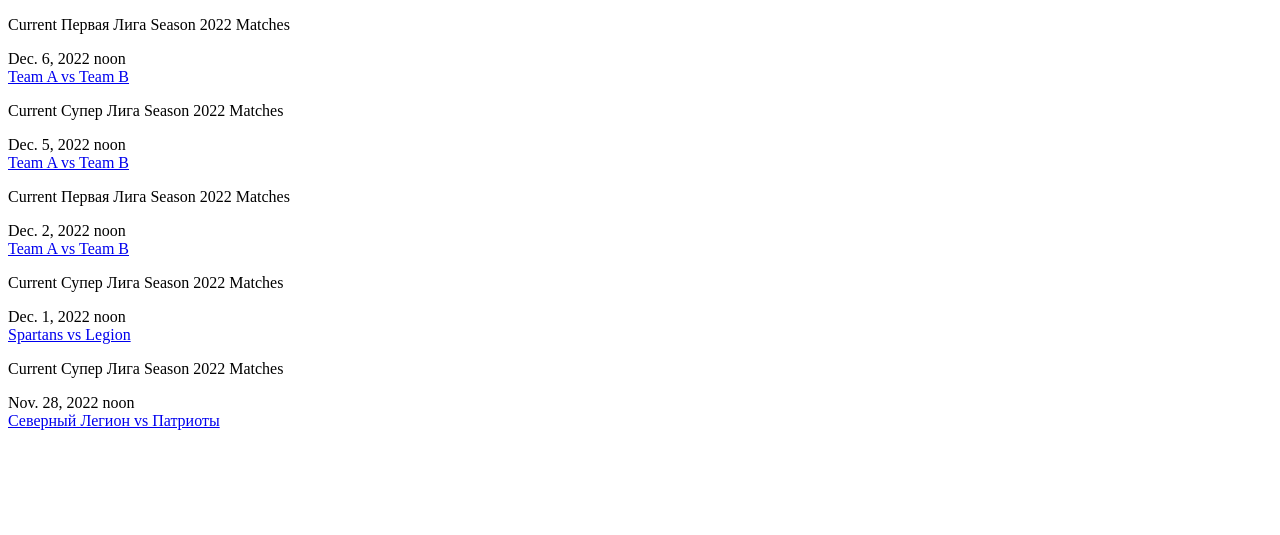
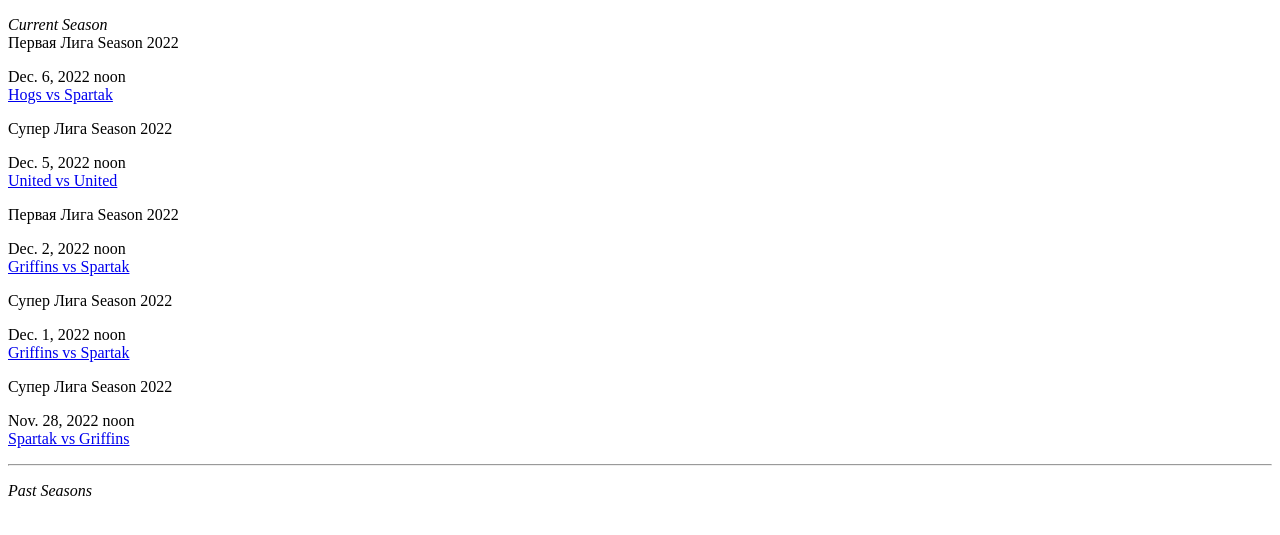
Before and after one commit to nevalions/django-football-stats, a Django app: page /matches/ in a window 1280 px wide. Shown: the top 535 px of the page. Run offline with Django 4.2, Linux system fonts and the light colour scheme; data comes from the database, SQL or seed files in the repository.

Commit message:
TIK010: added match team tournament connection

```diff
--- a/footballstats/matches/models.py
+++ b/footballstats/matches/models.py
@@ -1,6 +1,7 @@
 from django.db import models
 from django.urls import reverse
 
+from teams.models import Team
 from tournaments.models import Tournament
 
 
@@ -11,16 +12,19 @@ class Match(models.Model):
     time = models.TimeField(blank=False, default='12:00:00')
     place = models.CharField(max_length=200, default='City and Stadium')
     field_length = models.IntegerField(default=90)
-    team_a = models.CharField(max_length=200, default='Team A')
-    team_b = models.CharField(max_length=200, default='Team B')
+    team_a = models.ForeignKey(Team, on_delete=models.SET_NULL, null=True, related_name='team_a')
+    team_b = models.ForeignKey(Team, on_delete=models.SET_NULL, null=True, related_name='team_b')
+    score_a = models.IntegerField(default=0)
+    score_b = models.IntegerField(default=0)
 
     def __str__(self):
-        return f'{self.tournament.name} {self.tournament.season.year} {self.date.day}-{self.date.month} {self.team_a} vs. {self.team_b}'
+        return f'{self.tournament.name} {self.tournament.season.year} ' \
+               f'{self.date.day}-{self.date.month} {self.team_a.name} vs. {self.team_b.name}'
 
     class Meta:
         verbose_name = "Match"
         verbose_name_plural = "Matches"
-        ordering = ['-tournament', '-date']
+        ordering = ['-date']
 
     def get_absolute_url(self):
         return reverse('match_page', kwargs={
--- a/footballstats/matches/views.py
+++ b/footballstats/matches/views.py
@@ -9,18 +9,17 @@ from tournaments.models import Tournament
 # Matches list page
 class MatchList(View):
     def get(self, request):
-        current_season = _get_current_season_year()
-        all_seasons = _get_other_seasons_years
+        current_tournament = Tournament.objects.filter(season__in=_get_current_season_year())
+        other_seasons_tournaments = Tournament.objects.filter(season__in=_get_other_seasons_years())
 
-        current_tournament = Tournament.objects.filter(season__in=current_season)
-
-        current_season_matches = Match.objects.filter(tournament__in=current_tournament)
+        current_tournament_matches = Match.objects.filter(tournament__in=current_tournament)
+        other_tournaments_matches = Match.objects.filter(tournament__in=other_seasons_tournaments)
 
         return render(request, 'matches/matches_list.html',
-                      {"season_list": all_seasons,
-                       "current_season": current_season,
-                       "current_tournament": current_tournament,
-                       "current_season_matches": current_season_matches
+                      {
+                       'current_tournament': current_tournament,
+                       'current_tournament_matches': current_tournament_matches,
+                       'other_season_matches': other_tournaments_matches
                        })
 
 
--- a/footballstats/seasons/views.py
+++ b/footballstats/seasons/views.py
@@ -20,11 +20,11 @@ class MainPage(View):
 class SeasonList(View):
     def get(self, request):
         current_season = _get_current_season_year()
-        season_list = _get_other_seasons_years
+        other_seasons_list = _get_other_seasons_years
 
         return render(request, 'seasons/season_list.html',
-                      {"season_list": season_list,
-                       "current_season": current_season,
+                      {"current_season": current_season,
+                       "other_seasons_list": other_seasons_list,
                        })
 
 
--- a/footballstats/teams/models.py
+++ b/footballstats/teams/models.py
@@ -12,7 +12,7 @@ class Team(models.Model):
     description = models.TextField(max_length=200, blank=True)
 
     def __str__(self):
-        return f'{self.name}'
+        return f'{self.name} - {self.tournament.name} {self.tournament.season.year}'
 
     class Meta:
         verbose_name = "Team"
@@ -23,5 +23,6 @@ class Team(models.Model):
         return reverse('team_page', kwargs={
             'team_id': self.pk,
             'name': self.name,
-            'tournament': self.tournament
+            'tournament': self.tournament,
+            'tournament_id': self.tournament.pk
         })
--- a/footballstats/teams/urls.py
+++ b/footballstats/teams/urls.py
@@ -4,6 +4,6 @@ from teams.views import TeamList, TeamDetail
 
 urlpatterns = [
     path('', TeamList.as_view(), name='team_list'),  # teams list
-    path('<int:team_id>/<str:name>/<str:tournament>',
+    path('<int:team_id>/<str:name>/<str:tournament>/<int:tournament_id>',
          TeamDetail.as_view(), name='team_page')  # team page
 ]
--- a/footballstats/templates/matches/match_page.html
+++ b/footballstats/templates/matches/match_page.html
@@ -10,7 +10,8 @@
 <p>Match start date and time: {{ current_match.date }} {{ current_match.time }}
 </p>
 
-<p>{{ current_match.team_a }} vs. {{ current_match.team_b }}
+<p><a href={{ current_match.team_a.get_absolute_url }}>{{ current_match.team_a.name }}</a> vs.
+    <a href={{ current_match.team_b.get_absolute_url }}>{{ current_match.team_b.name }}</a>
 </p>
 
 </body>
--- a/footballstats/templates/matches/matches_list.html
+++ b/footballstats/templates/matches/matches_list.html
@@ -5,15 +5,22 @@
     <title>Matches</title>
 </head>
 <body>
-<p>
-{% for match in current_season_matches %} Current {{ match.tournament }} Matches
+<p><i>Current Season</i>
+<br>{% for match in current_tournament_matches %} {{ match.tournament }}
     <p>
     {{ match.date }} {{ match.time }}
-    <br><a href={{ match.get_absolute_url }}>{{ match.team_a }} vs {{ match.team_b }}</a>
+    <br><a href={{ match.get_absolute_url }}>{{ match.team_a.name }} vs {{ match.team_b.name }}</a>
     </p>
 {% endfor %}
+<hr>
 </p>
-<p>
+<p><i>Past Seasons</i>
+<br>{% for match in other_tournaments_matches %} {{ match.tournament }}
+    <p>
+    {{ match.date }} {{ match.time }}
+    <br><a href={{ match.get_absolute_url }}>{{ match.team_a.name }} vs {{ match.team_b.name }}</a>
+    </p>
+{% endfor %}
 
 </p>
 
--- a/footballstats/templates/seasons/season_list.html
+++ b/footballstats/templates/seasons/season_list.html
@@ -14,7 +14,7 @@
 
 <p>Previous Seasons:</p>
 <p>
-    {% for season in season_list %}
+    {% for season in other_seasons_list %}
     <a href="{{ season.get_absolute_url }}">{{ season.year }}</a>
     {% endfor %}
 </p>
--- a/footballstats/templates/seasons/season_page.html
+++ b/footballstats/templates/seasons/season_page.html
@@ -10,7 +10,7 @@
 
 <p> Current Season Tournaments:
     {% for tournament in current_season_tournaments %}
-    <br><a href="{{ tournament.get_absolute_url }}">{{ tournament.name }} {{ tournament.season }}</a>
+    <br><a href="{{ tournament.get_absolute_url }}">{{ tournament.name }} {{ tournament.season.year }}</a>
     {% endfor %}
 </p>
 
--- a/footballstats/templates/teams/teams_list.html
+++ b/footballstats/templates/teams/teams_list.html
@@ -6,9 +6,7 @@
 </head>
 <body>
 <p>
-    {% for team in current_season_teams %}
 
-    {% endfor %}
 </p>
 <p>
 
--- a/footballstats/templates/tournaments/tournament_page.html
+++ b/footballstats/templates/tournaments/tournament_page.html
@@ -2,10 +2,10 @@
 <html lang="en">
 <head>
     <meta charset="UTF-8">
-    <title>Tournament page</title>
+    <title></title>
 </head>
 <body>
-<p>Tournament page</p>
+<p></p>
 
 <p>
 {{ current_tournament.name }} {{ current_tournament.season }}
@@ -14,7 +14,7 @@
 <p>Current Tournament Matches:
     <br>{% for match in current_tournament_matches %}
     <br>{{ match.date }} {{ match.time }}
-    <br><a href={{ match.get_absolute_url }}>{{ match.team_a }} vs {{ match.team_b }}</a>
+    <br><a href={{ match.get_absolute_url }}>{{ match.team_a.name }} vs {{ match.team_b.name }}</a>
 </p>
 {% endfor %}
 
```
Also changed, not shown: footballstats/teams/views.py (+13 -10 lines), footballstats/templates/teams/team_page.html (+8 -2 lines), footballstats/templates/tournaments/tournaments_list.html (+8 -6 lines), footballstats/tournaments/views.py (+3 -8 lines), footballstats/db.sqlite3, footballstats/matches/migrations/0011_match_score_a_match_score_b_alter_match_team_a_and_more.py (added), footballstats/matches/migrations/0012_alter_match_options.py (added).
